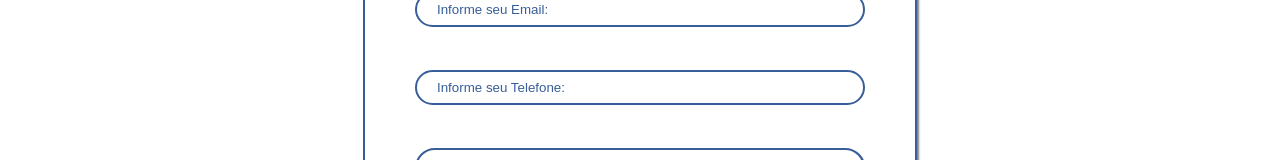
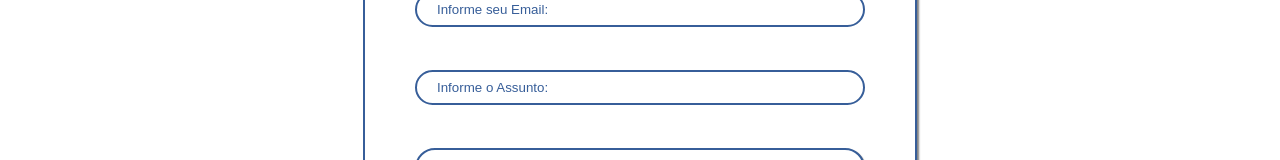
Before and after one commit to Guittsgui/AssessoriaEsportiva-FRONT, a Next.js app: page / in a window 1280 px wide. Shown: the part 3740-3900 px from the top of the page. Built offline with nearby package versions, Linux system fonts and the light colour scheme.

Commit message:
FIX: alterar field tel por subject, do formulário  de contate-nos

```diff
--- a/src/app/page.tsx
+++ b/src/app/page.tsx
@@ -30,7 +30,7 @@ export default function Home() {
   const talkWithUsFormSchema = z.object({
     name: z.string().min(1 , "Nome Obrigatório"),
     email: z.string().email("Insira um Email Válido").min(1, "Preencha este Campo"),
-    tel: z.string().min(11, "Campo Obrigatório"),
+    subject: z.string().min(1, "Campo Obrigatório"),
     messageBody: z.string().min(10, "Campo obrigatório - Min 10 caracteres.")
   })
   const {handleSubmit, register, formState: {errors}, reset} = useForm<emailMessage>({
@@ -40,7 +40,8 @@ export default function Home() {
 
 
   function handleSubmitForm(data: emailMessage){
-    const response = ContactEmailService.addNewContactEmail(data);
+    console.log(data)
+    //const response = ContactEmailService.addNewContactEmail(data);
     // document.dispatchEvent(useToastMessage("Email enviado com Sucesso", "success"));
     reset();
   }
@@ -48,11 +49,6 @@ export default function Home() {
   async function handleSubmitNewsLetterForm(e: FormEvent){
     e.preventDefault();
 
-    if(!isEmailValid(emailNewsLetter)){
-      document.dispatchEvent(useToastMessage("Informe um email válido", "error"));
-      setEmailNewsLetter('')
-      return;
-    }
     const response = await NewsLetterService.addNewsLetter(emailNewsLetter);
 
     response.status !== 201
@@ -175,12 +171,11 @@ export default function Home() {
             </FormFieldBox>
 
             <FormFieldBox>
-              <Input placeholder="Informe seu Telefone: "
-                type="number"
-                {...register('tel')}
-                hasErrors={errors.tel}/>
+              <Input placeholder="Informe o Assunto: "
+                {...register('subject')}
+                hasErrors={errors.subject}/>
               <div>
-                {errors.tel?.message && <p> {errors.tel?.message}</p>}
+                {errors.subject?.message && <p> {errors.subject?.message}</p>}
               </div>
             </FormFieldBox>
 
--- a/src/app/types/EmailContact.ts
+++ b/src/app/types/EmailContact.ts
@@ -1,6 +1,6 @@
 export type EmailContact = {
     name: string,
     email: string,
-    tel: string,
+    subject: string,
     messageBody: string
 }
```
